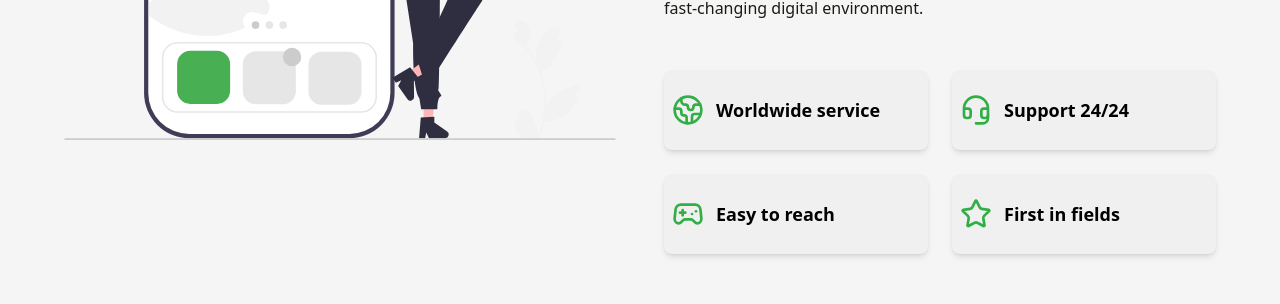
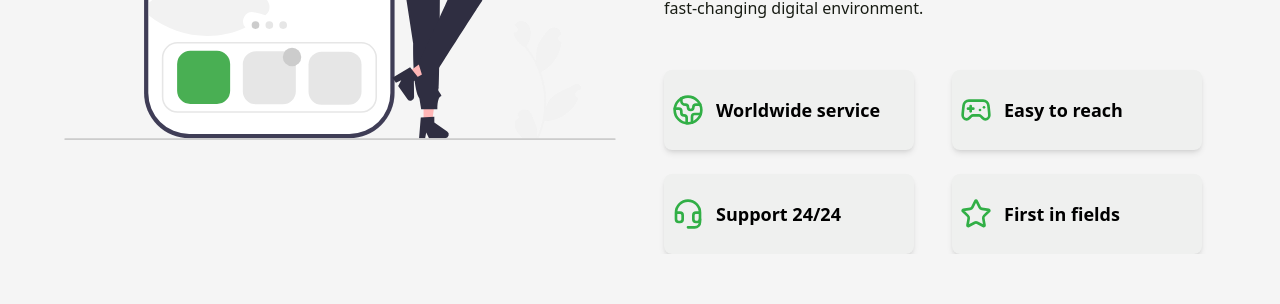
Before and after one commit to HafidhaVoideu/Techida, a Next.js app: page /about in a window 1280 px wide. Shown: the part 1296-1600 px from the top of the page. Built offline with nearby package versions, Linux system fonts and the light colour scheme.

Commit message:
overflow

```diff
--- a/src/app/globals.css
+++ b/src/app/globals.css
@@ -72,6 +72,7 @@ img {
 
 .container {
   margin: 3rem auto 5rem;
+  overflow: hidden;
 }
 
 .footer {
--- a/src/lib/contants.tsx
+++ b/src/lib/contants.tsx
@@ -178,15 +178,16 @@ export const experienceData = [
 
     icon: Earth,
   },
+
+  {
+    id: 3,
+    title: "Easy to reach",
+    icon: Gamepad2,
+  },
   {
     id: 2,
     title: "Support 24/24",
     icon: Headset,
-  },
-  {
-    id: 3,
-    title: "Easy to reach",
-    icon: Gamepad2,
   },
   {
     id: 4,
--- a/src/scenes/pages/about/About.tsx
+++ b/src/scenes/pages/about/About.tsx
@@ -107,7 +107,7 @@ const ServiceCardComponent = ({
         whileHover="hover"
         initial="rest"
         animate="rest"
-        className=" group relative overflow-hidden bg-light-gray  flex px-2 py-6 items-center justify-center md:justify-start gap-3 rounded-lg shadow-md w-full max-w-[300px] "
+        className=" group relative overflow-hidden bg-light-gray  flex px-2 py-6 items-center justify-center md:justify-start gap-3 rounded-lg shadow-md w-full h-full max-w-[250px] "
       >
         {/* Animated overlay */}
         <motion.div
@@ -211,9 +211,11 @@ const ExperinceBar = ({ title, percentage }: TExperienceBar) => {
   return (
     <div className="mb-6">
       <div className="flex justify-between">
-        <h2 className="text-md lg: text-lg font-semibold mb-2">{title}</h2>
+        <h2 className=" text-sm md:text-md lg:text-lg font-semibold mb-2">
+          {title}
+        </h2>
 
-        <h2 className="text-md lg: text-lg font-semibold mb-2">
+        <h2 className="text-sm md:text-md lg:text-lg font-semibold mb-2">
           {percentage}%
         </h2>
       </div>
--- a/src/scenes/pages/home/Team.tsx
+++ b/src/scenes/pages/home/Team.tsx
@@ -25,7 +25,7 @@ const Team = () => {
         variants={staggerContainerVariants}
         initial="hidden"
         whileInView="visible"
-        className="grid grid-cols-[repeat(auto-fit,minmax(240px,1fr))] place-items-center gap-6"
+        className="grid grid-cols-[repeat(auto-fit,minmax(220px,1fr))] place-items-center gap-6"
       >
         {teamData.map((t) => (
           <TeamItem key={t.id} {...t}></TeamItem>
```
